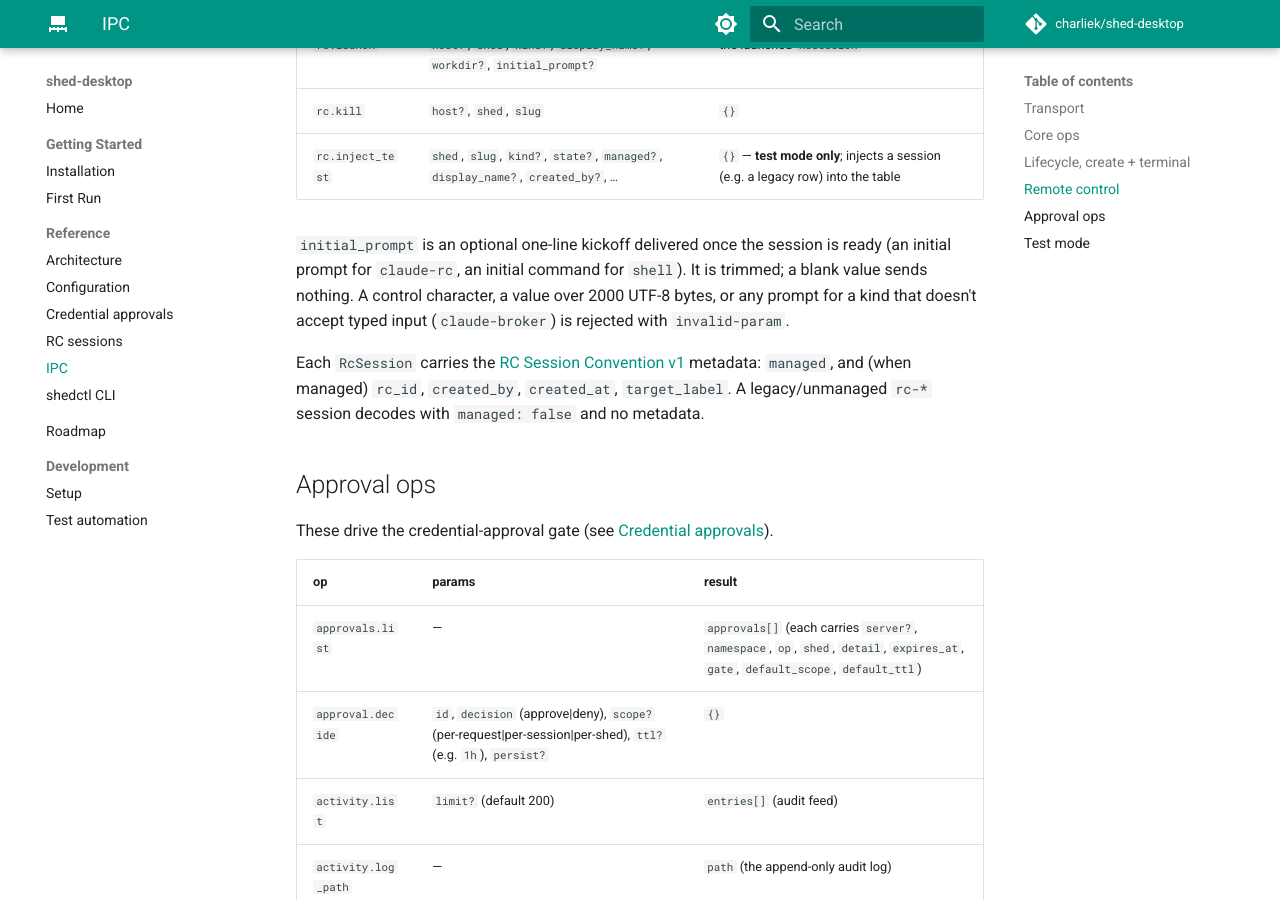
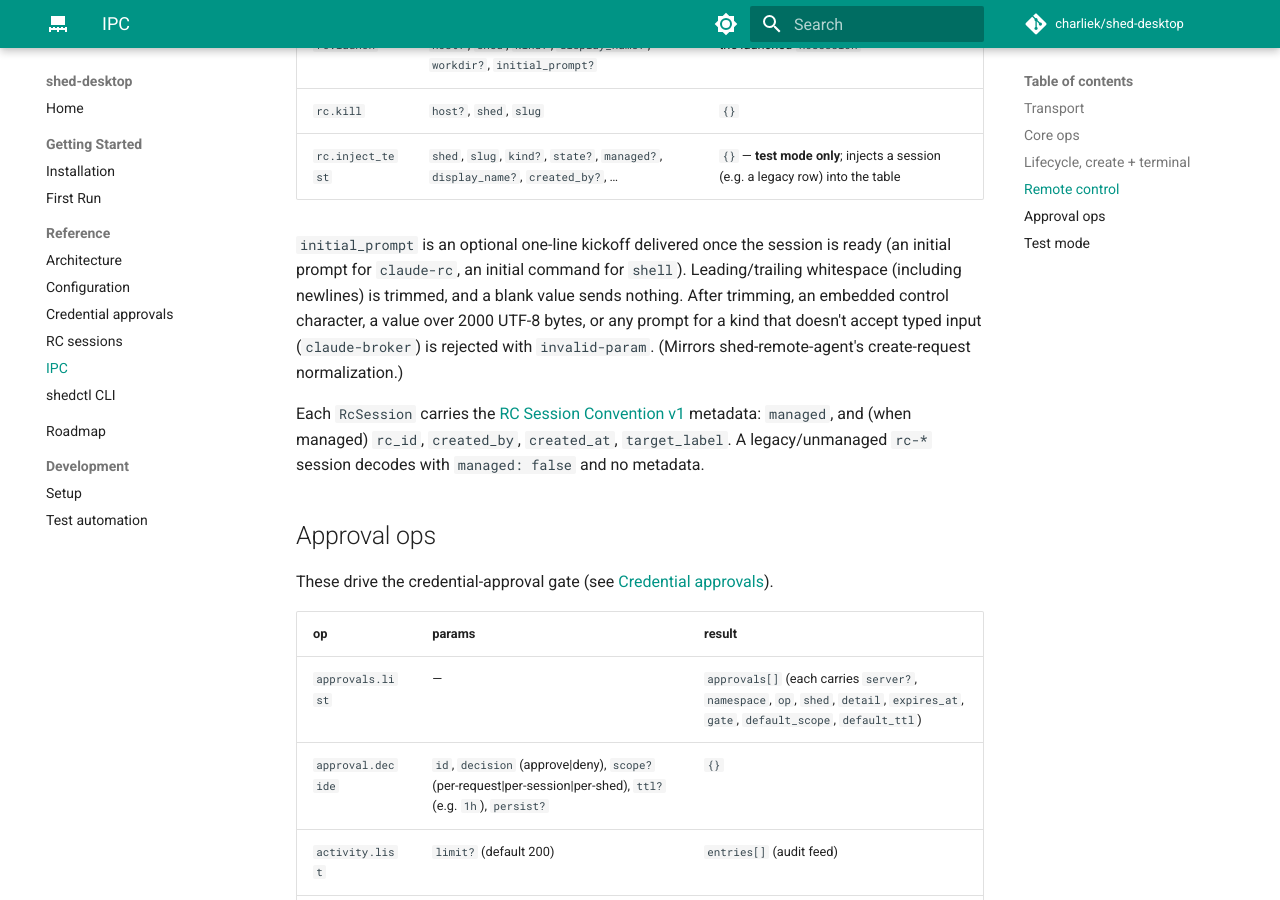
Before and after one commit to charliek/shed-desktop, an MkDocs documentation site: the page built from docs/reference/ipc.md, in a window 1280 px wide and 900 px high, scrolled down 2495 px. Built offline with MkDocs 1.6.1 and Material for MkDocs 9.7.7, drawn with Linux system fonts in a browser that asks for light colours; comment, search, counter and statistics services are not loaded.

Commit message:
docs(rc): clarify initial_prompt trim-then-validate contract
Final pre-merge Codex review noted normalizeRcPrompt trims before the control-char
check, so a leading/trailing newline normalizes away rather than being rejected.
That's intended — it mirrors shed-remote-agent's trim-then-validate schema — but the
docs implied any control character is rejected. Make the wording precise (trim
surrounding whitespace/newlines; reject an *embedded* control char after trimming)
and add a test pinning the surrounding-newline trim. No behavior change.

Co-Authored-By: Claude Opus 4.8 (1M context) <noreply@anthropic.com>
Claude-Session: https://claude.ai/code/session_01To3qF4kjPD6avSpVFtHWMV

```diff
--- a/docs/reference/ipc.md
+++ b/docs/reference/ipc.md
@@ -60,9 +60,11 @@ menu requires it to be open first (`ui.open_menu {open:true}`).
 | `rc.inject_test` | `shed`, `slug`, `kind?`, `state?`, `managed?`, `display_name?`, `created_by?`, … | `{}` — **test mode only**; injects a session (e.g. a legacy row) into the table |
 
 `initial_prompt` is an optional one-line kickoff delivered once the session is ready (an
-initial prompt for `claude-rc`, an initial command for `shell`). It is trimmed; a blank value
-sends nothing. A control character, a value over 2000 UTF-8 bytes, or any prompt for a kind
-that doesn't accept typed input (`claude-broker`) is rejected with `invalid-param`.
+initial prompt for `claude-rc`, an initial command for `shell`). Leading/trailing whitespace
+(including newlines) is trimmed, and a blank value sends nothing. After trimming, an embedded
+control character, a value over 2000 UTF-8 bytes, or any prompt for a kind that doesn't accept
+typed input (`claude-broker`) is rejected with `invalid-param`. (Mirrors shed-remote-agent's
+create-request normalization.)
 
 Each `RcSession` carries the [RC Session Convention v1](rc-sessions.md) metadata:
 `managed`, and (when managed) `rc_id`, `created_by`, `created_at`, `target_label`.
```
Also changed, not shown: 2 other files.
